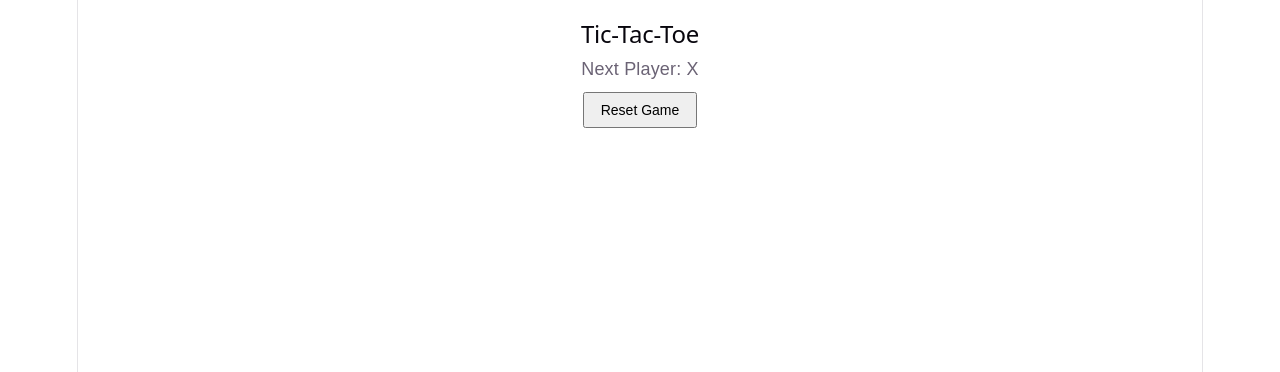
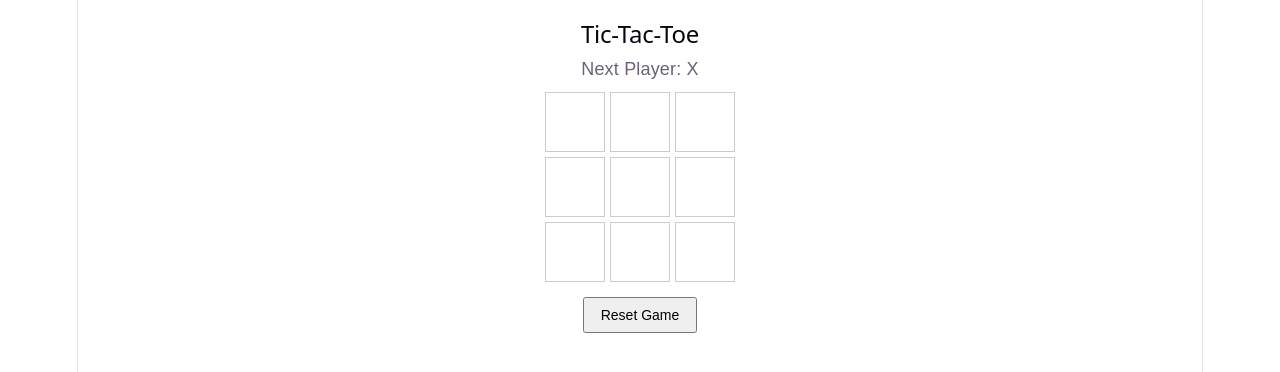
Before and after one commit to Shivag221993/tic-tac-toe-1, a React app: page / in a window 1280 px wide. Shown: the top 372 px of the page. Built offline with nearby package versions, Linux system fonts and the light colour scheme; the HTML template or start-up script is replaced by a standard one.

Commit message:
feat: Integrating Board Component functionallity into the tictactoe component

```diff
--- a/src/component/TicTacToe.tsx
+++ b/src/component/TicTacToe.tsx
@@ -1,4 +1,5 @@
 import { useTicTacToe } from '../hooks/useTicTacToe';
+import { Board } from './Board';
 import { StatusMessage } from './StatusMessage';
 import { ResetButton } from './ResetButton';
 import { BOARD_TITLE } from '../constants';
@@ -6,9 +7,12 @@ import './component.css';
 
 export default function TicTacToe() {
   const {
+    board,
     currentPlayer,
     winner,
+    winningLine,
     isDraw,
+    handleSquareClick,
     handleReset,
   } = useTicTacToe();
 
@@ -16,6 +20,12 @@ export default function TicTacToe() {
     <div className="tic-tac-toe">
       <h2>{BOARD_TITLE}</h2>
       <StatusMessage winner={winner} isDraw={isDraw} currentPlayer={currentPlayer} />
+      <Board
+        squares={board}
+        onSquareClick={handleSquareClick}
+        winningLine={winningLine}
+        isGameOver={Boolean(winner) || isDraw}
+      />
       <ResetButton onReset={handleReset} />
     </div>
   );
```
Also changed, not shown: 1 other file (tests, documents, lock files or other folders).
